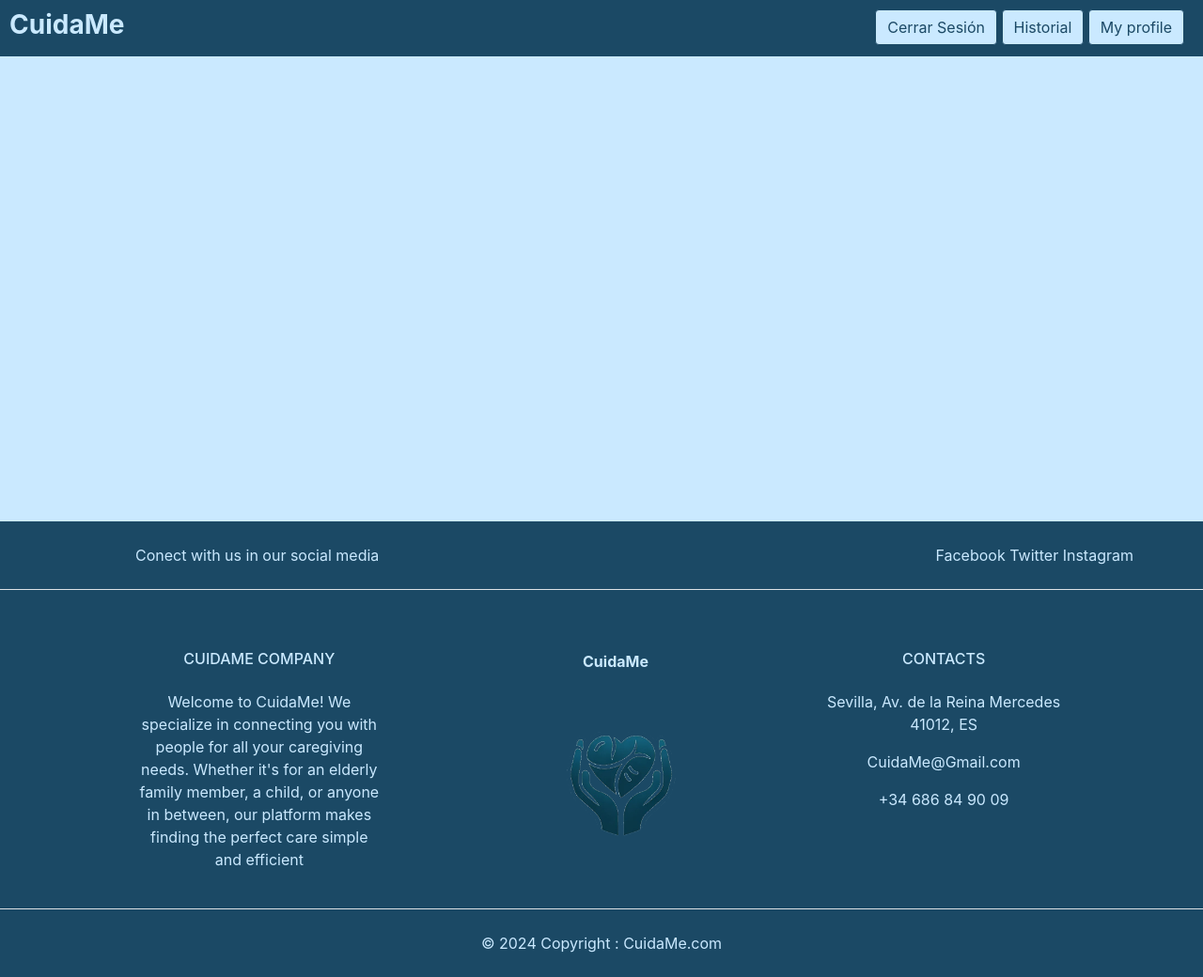
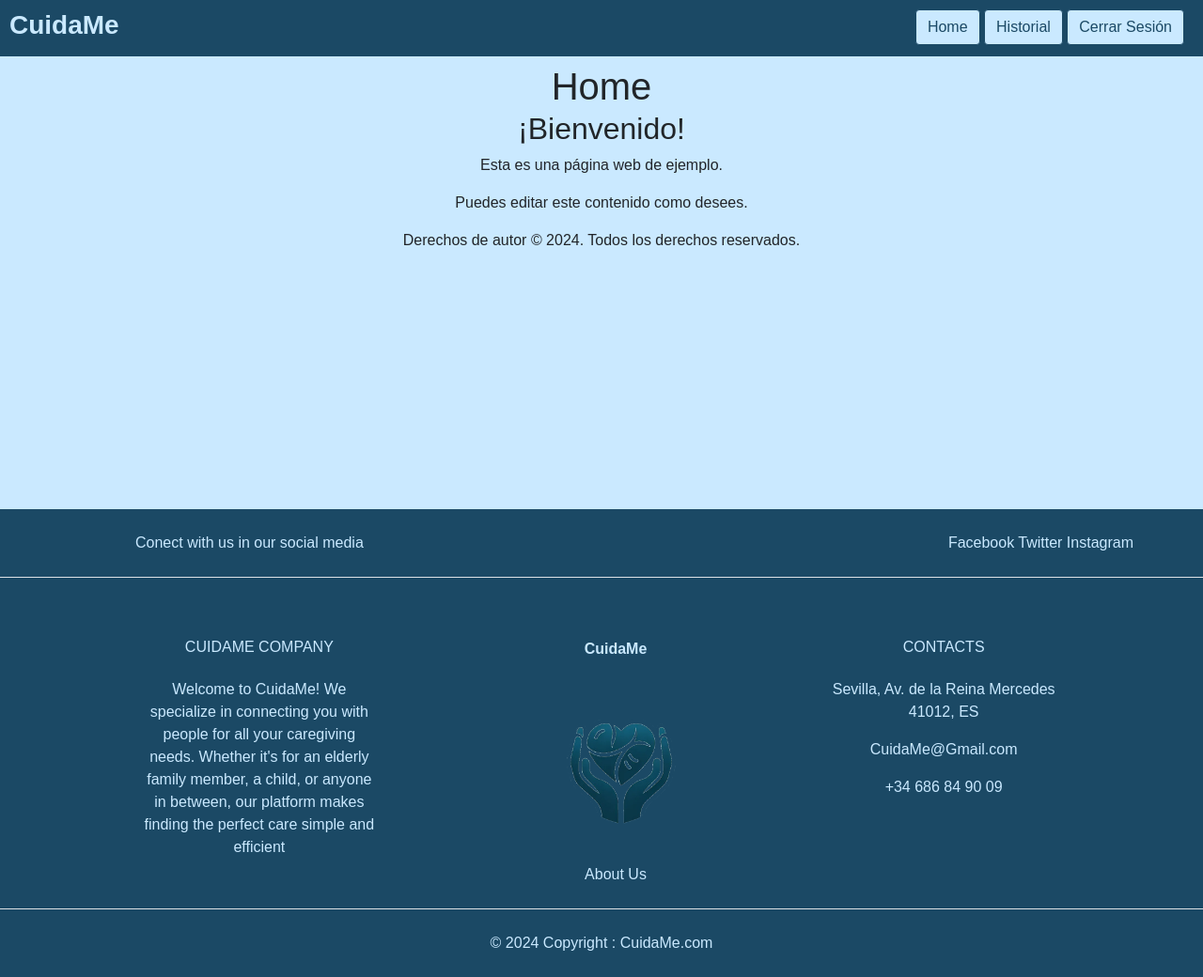
Before and after one commit to Galeon2098/CuidaME, a Django app: page / in a window 1280 px wide. Shown: the whole page at 94% size. Run offline with Django 4.2, Linux system fonts and the light colour scheme; the visitor is signed in with stand-in values (Sample User, id 1).

Commit message:
trear los cambios de sobre nosotros , añadir la base y modificar algunos estilos

```diff
--- a/main/templates/base.html
+++ b/main/templates/base.html
@@ -4,7 +4,7 @@
 <head>
   <meta charset="UTF-8">
   <meta name="viewport" content="width=device-width, initial-scale=1.0">
-  <title>{% block title %}{% endblock title %} - CuidaMe</title>
+  <title >{% block title %}{% endblock title %} - CuidaMe</title>
   <link rel="stylesheet" href="https://cdn.jsdelivr.net/npm/bootstrap@4.0.0/dist/css/bootstrap.min.css" integrity="sha384-Gn5384xqQ1aoWXA+058RXPxPg6fy4IWvTNh0E263XmFcJlSAwiGgFAW/dAiS6JXm" crossorigin="anonymous">
   <link rel="preconnect" href="https://fonts.googleapis.com">
   <link rel="preconnect" href="https://fonts.gstatic.com" crossorigin>
@@ -16,18 +16,20 @@
 <body>
   <header>
     <section class="base-header-primary"  style="padding-top: 10px;">
-        <h3 style="padding-left: 10px; color: #cae9ff;"><strong>CuidaMe</strong></h3>
-        <nav>
+      <h3 style="padding-left: 10px;"><a href="/" style="color: #cae9ff;"><strong>CuidaMe</strong></a></h3>
+      <nav>
         {% if request.user.is_authenticated %}
+          <a class="btn "href="{% url 'home' %}"role="button">Home</a>
+          <a class="btn " href="/" role="button">Historial</a>
           <a class="btn " href="/" role="button">Cerrar Sesión</a>
-          <a class="btn " href="/" role="button">Historial</a>
         {% else %}
+          <a class="btn "href="{% url 'home' %}"role="button">Home</a>
+          <a class="btn" href="/" role="button">My profile</a>
           <a class="btn " href="/" role="button">Sign up</a>
           <a class="btn" href="/" role="button">Sign in</a>
           <a class="btn " href="/" role="button">My ads</a>
 
         {% endif %}
-        <a class="btn" href="/" role="button">My profile</a>
       </nav>
     </section>
     <section class="base-header-secondary">
@@ -41,6 +43,7 @@
   </main>
   <footer class="text-center text-lg-start bg-light text-muted "  >
     <section class="d-flex justify-content-center justify-content-lg-between p-4 border-bottom"  style="background-color:  #1B4965">
+
       <div class="me-5 d-none d-lg-block" style="padding-left:120px ;color: #cae9ff;">
         <span>Conect with us in our social media</span>
       </div>
@@ -74,11 +77,12 @@
           <div class="col-md-2 col-lg-2 col-xl-2 mx-auto mb-4">
 
             <p>
-                <strong><a href="/" class="text-reset" style=" color: #cae9ff; padding-left:30px">CuidaMe</a></strong>
+                <strong><a href="{% url 'home' %}"class="text-reset" style=" color: #cae9ff; padding-left:30px">CuidaMe</a></strong>
 
             </p>
 
             <img src="{% static 'Images/App_logo.png' %}" alt="Logo de CuidaMe" width="200" height="200">
+            <a href="{% url 'about_us' %}" style="color: #cae9ff; padding-left: 30px;">About Us</a>
 
           </div>
           <div class="col-md-4 col-lg-3 col-xl-3 mx-auto mb-md-0 mb-4"  style=" color: #cae9ff;">
--- a/main/templates/main/home.html
+++ b/main/templates/main/home.html
@@ -1,50 +1,33 @@
 {% extends "base.html" %}
+{% block content %}
 
 <!DOCTYPE html>
 <html lang="es">
 <head>
     <meta charset="UTF-8">
     <meta name="viewport" content="width=device-width, initial-scale=1.0">
-    <title>Mi Página Web</title>
+    <title>Home</title>
     <style>
         body {
             font-family: Arial, sans-serif;
             margin: 0;
             padding: 0;
-            background-color: #f0f0f0;
+            text-align: center;
+
         }
         header {
-            background-color: #333;
-            color: #fff;
-            padding: 10px 0;
             text-align: center;
         }
         h1 {
             margin: 0;
         }
-        .container {
-            width: 80%;
-            margin: 20px auto;
-            background-color: #fff;
-            padding: 20px;
-            border-radius: 5px;
-            box-shadow: 0 0 10px rgba(0, 0, 0, 0.1);
-        }
-        footer {
-            background-color: #333;
-            color: #fff;
-            text-align: center;
-            padding: 10px 0;
-            position: fixed;
-            bottom: 0;
-            width: 100%;
-        }
+
     </style>
 </head>
 <body>
 
 <header>
-    <h1>Mi Página Web</h1>
+    <h1>Home</h1>
 </header>
 
 <div class="container">
@@ -59,3 +42,4 @@
 
 </body>
 </html>
+{% endblock %}
```
Also changed, not shown: main/templates/main/aboutUs.html (+5 -3 lines).
